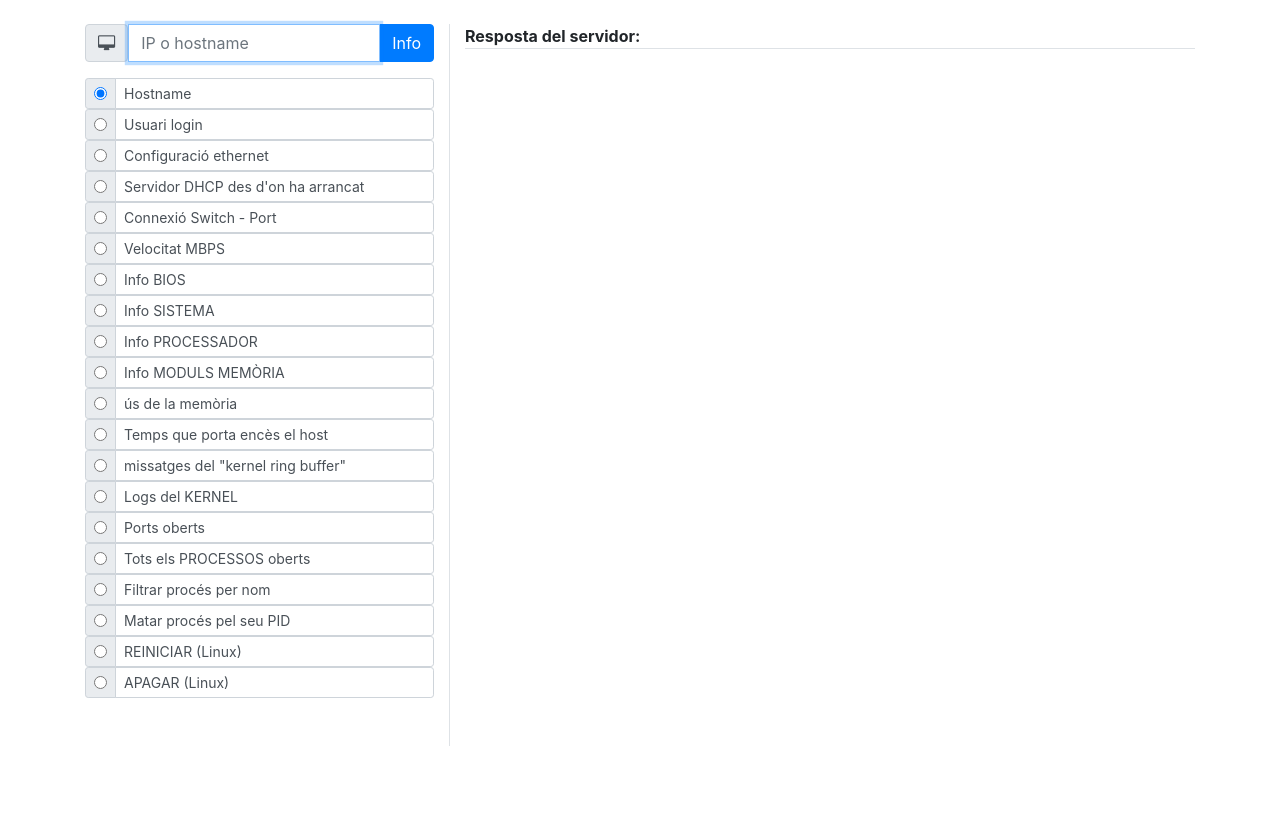
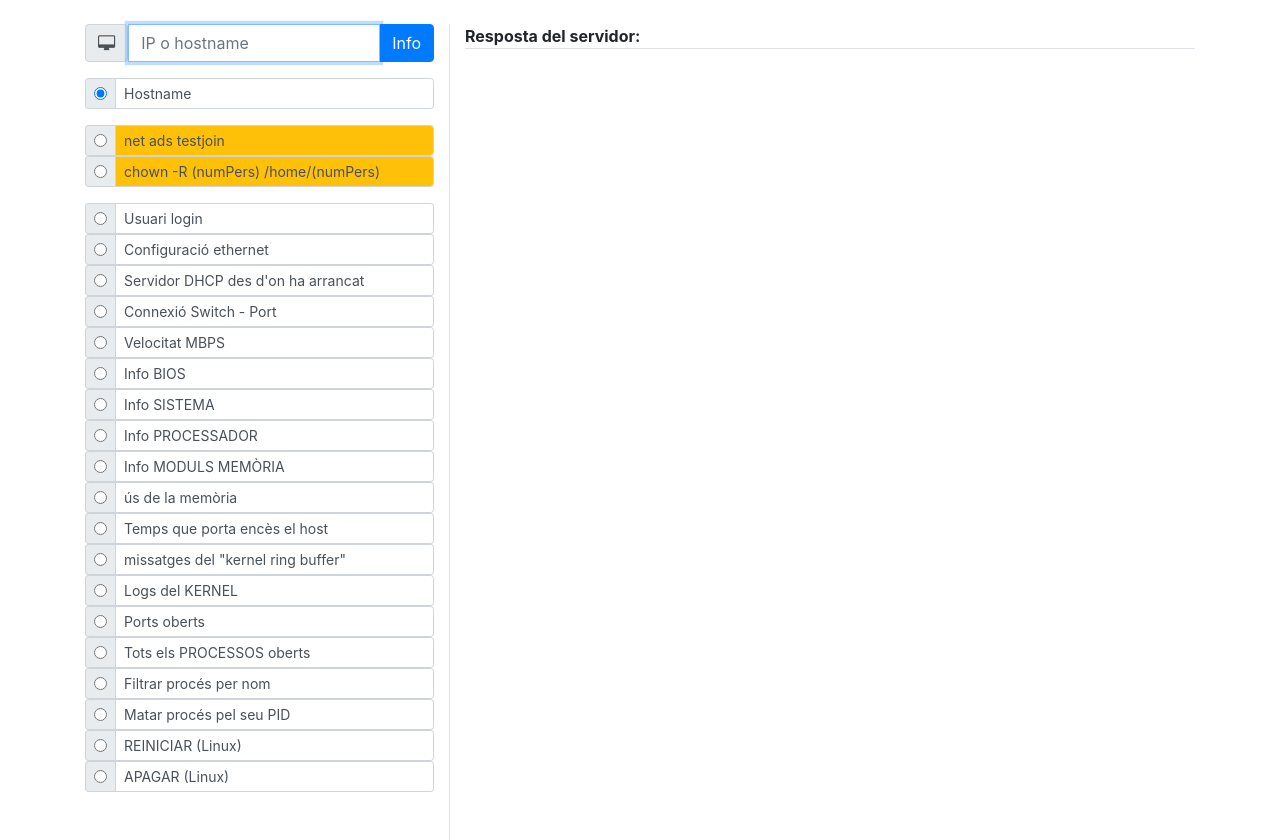
Before and after one commit to jmg1340/bluePrints_utilitats, a Flask app: template app/bp_infoEstacio/templates/infoEstacio.html in a window 1280 px wide. Before the commit the page ends 746 px from the top, so only its background shows below. Run offline with Flask 3, Linux system fonts and the light colour scheme; the template is opened without the code that fills it, so the values that code supplies are empty; parts of the project's set-up code (start-up, migrations or seed data) failed here and were passed over; some libraries are stand-ins or nearby versions.

Commit message:
opcions afegides a bp_infoEstacio

```diff
--- a/app/bp_infoEstacio/templates/infoEstacio.html
+++ b/app/bp_infoEstacio/templates/infoEstacio.html
@@ -39,6 +39,13 @@
 				break
 			case "ps auxf":
 				$(".container").attr( "width", "100%" )
+				break
+			case "chown -R xxxx /home/xxxx":
+				$("#feTitol").html("Numero treballador:")
+				$("#feResposta").val("")
+				$('#idFinestraEmergent').modal('show');
+				break
+
 			default:
 				enviarCmd( cmdSeleccionat)
 		}
@@ -52,7 +59,7 @@
 
 	$("#idBtnFE").on("click", function(){
 		if ( $("#feResposta").val() !== "" ) {
-			cmdSeleccionat = cmdSeleccionat.replace("xxx", $("#feResposta").val())
+			cmdSeleccionat = cmdSeleccionat.replaceAll("xxxx", $("#feResposta").val())
 			$('#idFinestraEmergent').modal('hide');
 			console.log(cmdSeleccionat);
 			console.log("----------------")
@@ -128,6 +135,29 @@
 			</div>
 			<div class="form-control">Hostname</div>
 		</div>
+
+
+
+		<div class="input-group input-group-sm mt-3">
+			<div class="input-group-prepend">
+				<div class="input-group-text">
+					<input type="radio" name="grup1" value="net ads testjoin" aria-label="Radio button for following text input" >
+				</div>
+			</div>
+			<div class="form-control bg-warning">net ads testjoin</div>
+		</div>
+
+		<div class="input-group input-group-sm mb-3">
+			<div class="input-group-prepend">
+				<div class="input-group-text">
+					<input type="radio" name="grup1" value="chown -R xxxx /home/xxxx" aria-label="Radio button for following text input" >
+				</div>
+			</div>
+			<div class="form-control bg-warning">chown -R (numPers) /home/(numPers)</div>
+		</div>
+
+
+
 
 		<div class="input-group input-group-sm">
 			<div class="input-group-prepend">
@@ -267,7 +297,7 @@
 		<div class="input-group input-group-sm">
 			<div class="input-group-prepend">
 				<div class="input-group-text">
-					<input type="radio" name="grup1" value="ps aux | grep -i 'xxx'" aria-label="Radio button for following text input">
+					<input type="radio" name="grup1" value="ps aux | grep -i 'xxxx'" aria-label="Radio button for following text input">
 				</div>
 			</div>
 			<div class="form-control">Filtrar procés per nom</div>
@@ -276,7 +306,7 @@
 		<div class="input-group input-group-sm">
 			<div class="input-group-prepend">
 				<div class="input-group-text">
-					<input type="radio" name="grup1" value="kill xxx" aria-label="Radio button for following text input">
+					<input type="radio" name="grup1" value="kill xxxx" aria-label="Radio button for following text input">
 				</div>
 			</div>
 			<div class="form-control">Matar procés pel seu PID</div>
```
